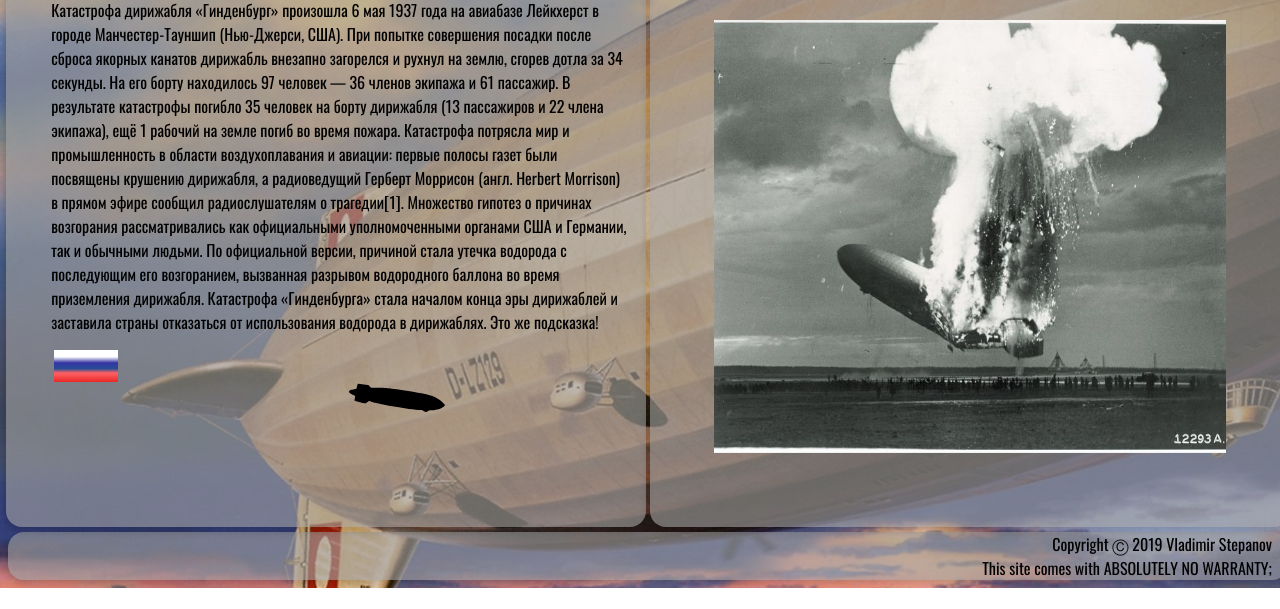
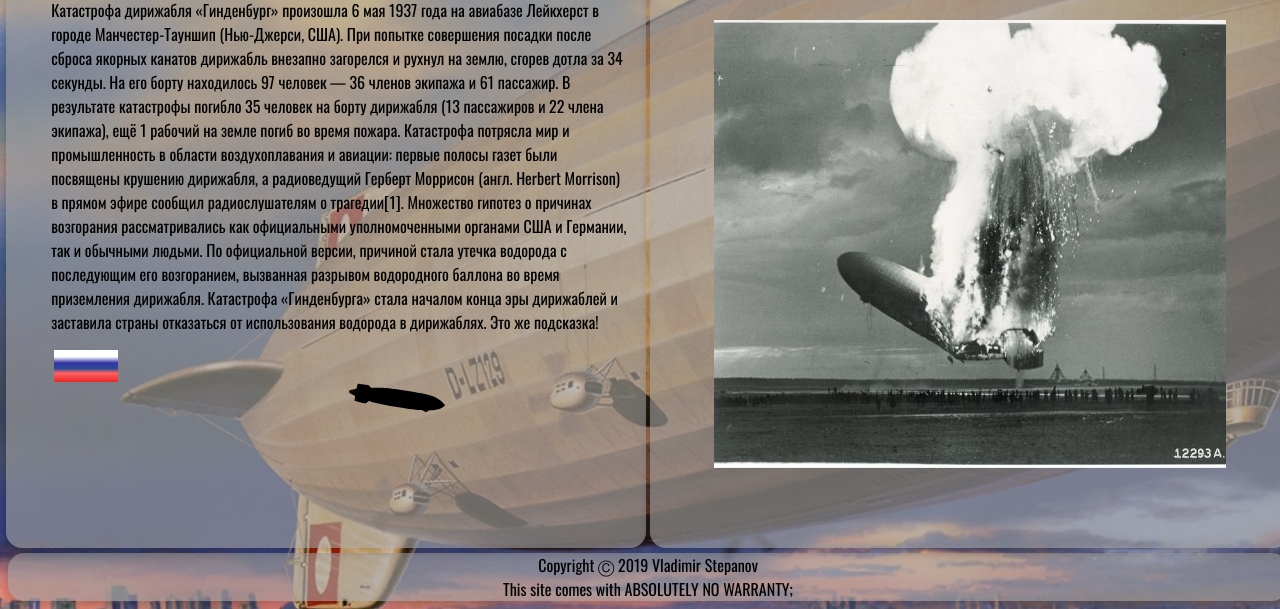
Before and after one commit to Akenth0r/weblab2, a plain HTML site: page docs/index.html in a window 1280 px wide. Shown: the part 233-842 px from the top of the page. Before the commit the page ends 821 px from the top, so only its background shows below. Drawn offline with Linux system fonts and the light colour scheme.

Commit message:
Update style.css

```diff
--- a/docs/css/style.css
+++ b/docs/css/style.css
@@ -4,8 +4,6 @@
         font-weight: normal;
         font-style: normal;
 }
-
-
 
 a{
 	text-decoration:none;
@@ -136,7 +134,7 @@
 	width: 100%;
 	height: 79%;
 	margin: 0.3em 0;
-	min-height: 30em;
+	min-height: 40em;
 	min-width: 80em;
 	justify-content: center;
 }
@@ -233,7 +231,9 @@
 
 }
 
-#footer_cont{
-	text-align:right;
-    margin-right: 1em;
+
+#timeleft{
+	height: 10em;
+	width: 15em;
+	margin-left: 4em;
 }
```
